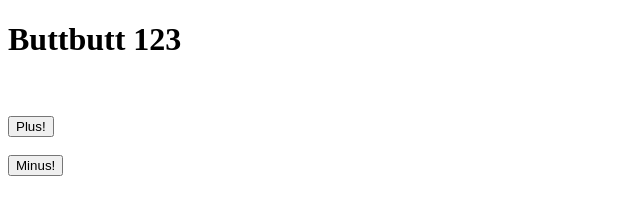
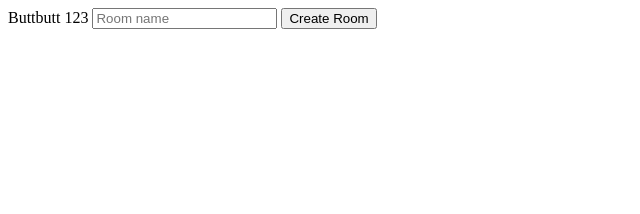
Before and after one commit to adw45/socket-boilerplate, a website: page app/index.html in a window 1280 px wide. Shown: the whole page, without its empty margins (0-640 px from the left). Drawn offline with Linux system fonts and the light colour scheme; no server answers.

Commit message:
update package.json

```diff
--- a/app/index.html
+++ b/app/index.html
@@ -3,15 +3,18 @@
     <head>
         <title>Arena Buttbutt</title>
     </head>
-    <body>
+    <body
         <h1>Buttbutt 123</h1>
-        <span id="number"></span>
+        <input type="text" placeholder="Room name" />
+        <button onclick="doathing()">Create Room</button>
+
+        <!--<span id="number"></span>
         </br>
         </br>
         <button onclick="increase()">Plus!</button>
         </br>
         </br>
-        <button onclick="decrease()">Minus!</button>
+        <button onclick="decrease()">Minus!</button>-->
         <script src="scripts/vendor/jquery.min.js"></script>
         <script src="scripts/vendor/socket.io.js"></script>
         <script src="scripts/app.js"></script>
--- a/package.json
+++ b/package.json
@@ -4,11 +4,15 @@
   "description": "",
   "main": "index.js",
   "scripts": {
-    "start" : "node server/app.js",
+    "start": "node server/app.js",
     "test": "echo \"Error: no test specified\" && exit 1"
   },
   "repository": {
     "type": "git",
     "url": "git+https://github.com/adw45/socket-boilerplate.git"
+  },
+  "dependencies": {
+    "express": "^4.15.3",
+    "socket.io": "^2.0.1"
   }
 }
--- a/server/app.js
+++ b/server/app.js
@@ -8,7 +8,7 @@ io = io(server);
 module.exports = io;
 var routes = require('./router.js');
 
-app.use(express.static('../app'));
+app.use(express.static('./app'));
 app.use('/_api', routes);
 
 server.listen(3000, function () {
```
